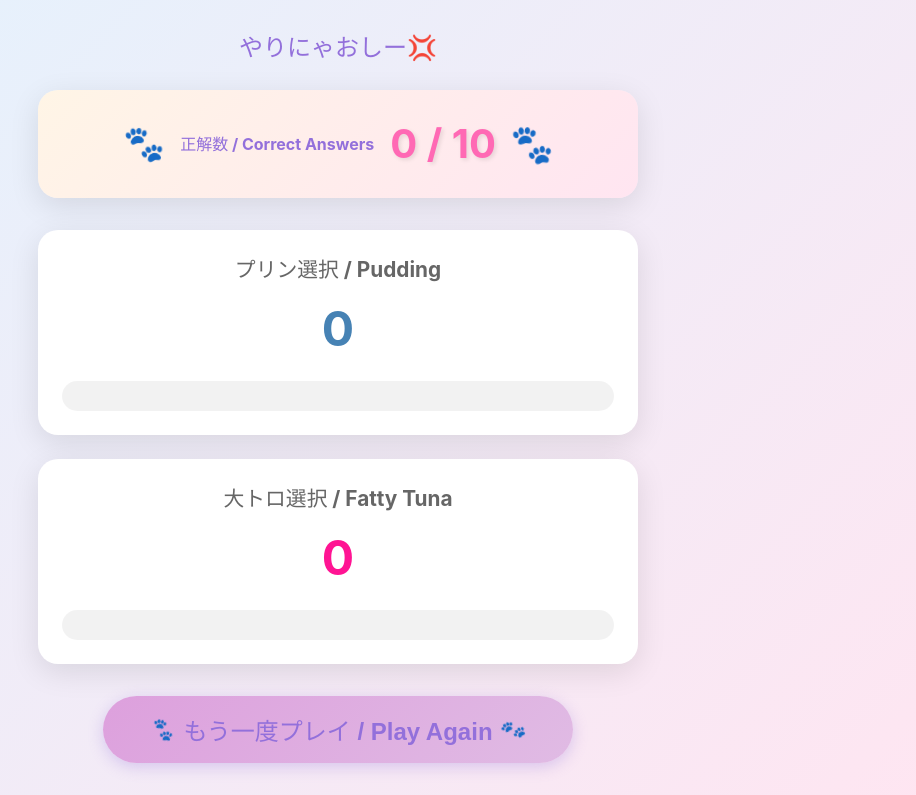
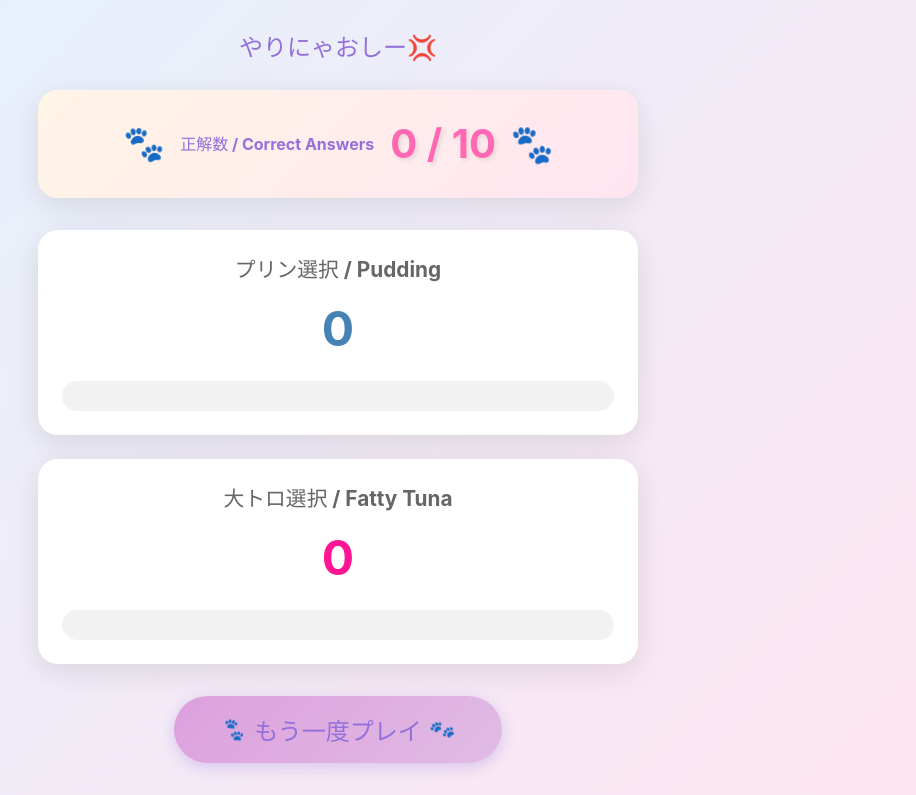
Before and after one commit to hirobekeita/Quiz_PuriToro, a React (Vite) app: page /result in a window 1280 px wide. Shown: the part 202-997 px from the top of the page, without its empty margins (302-1218 px from the left). Built offline with nearby package versions, Linux system fonts and the light colour scheme.

Commit message:
Remove English text from Play Again button

```diff
--- a/src/screens/ResultScreen.tsx
+++ b/src/screens/ResultScreen.tsx
@@ -103,7 +103,7 @@ const ResultScreen = () => {
 
         <button className="play-again-button" onClick={handlePlayAgain}>
           <span className="button-paw">🐾</span>
-          もう一度プレイ / Play Again
+          もう一度プレイ
           <span className="button-paw">🐾</span>
         </button>
       </div>
```
